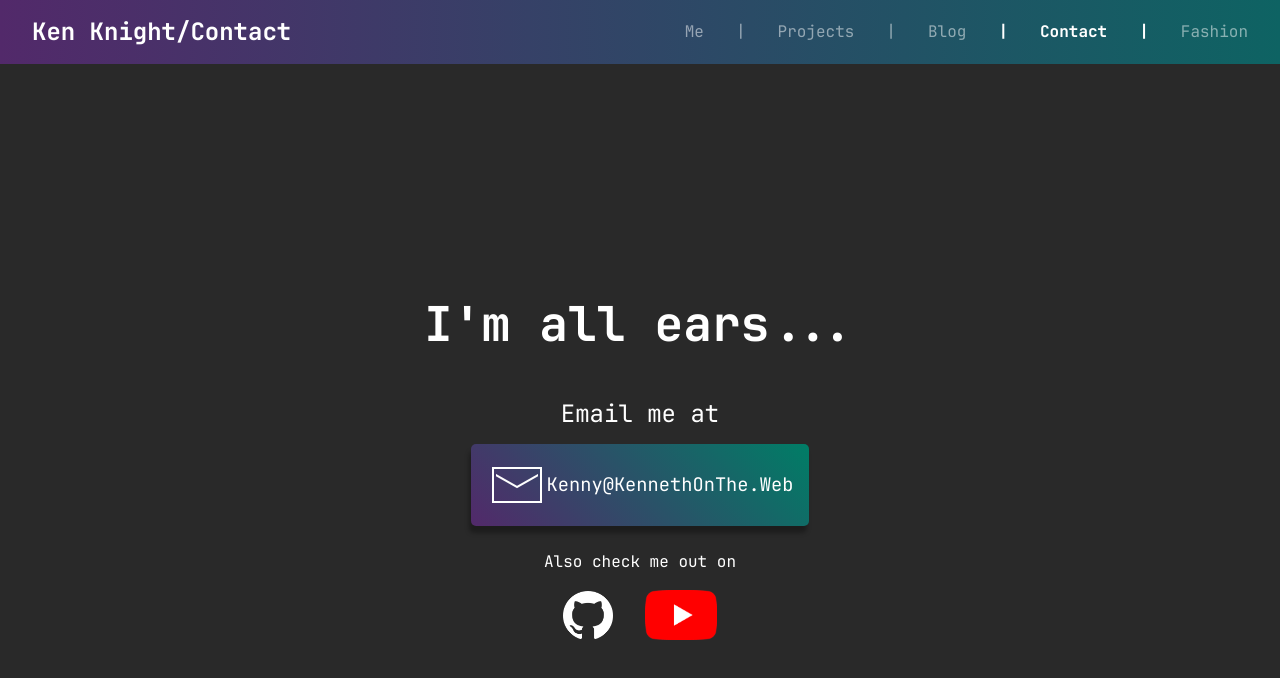
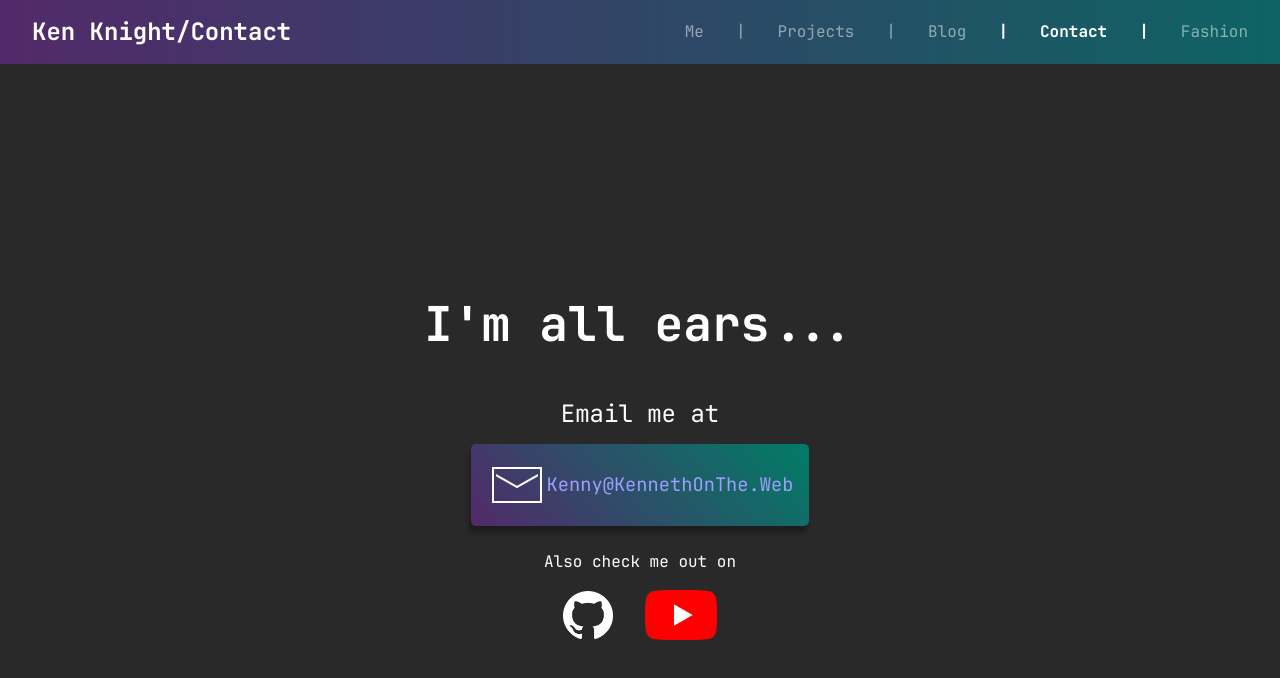
Before and after one commit to KennethOnGitHub/KennethOnGitHub.github.io, a SvelteKit app: page /contact in a window 1280 px wide. Shown: the top 678 px of the page. Built offline with nearby package versions, Linux system fonts and the light colour scheme.

Commit message:
tweaked the main styles.css so that LaTeX fonts would not be overriden to JetbrainsMono which makes it look ugly

```diff
--- a/src/routes/styles.css
+++ b/src/routes/styles.css
@@ -3,12 +3,13 @@
     src: url("/fonts/JetBrainsMono[wght].ttf");
 }
 
-* {
+body {
     font-family: JetBrainsMono;
     color: white;
     color-scheme: dark;
+    background-color: #292929;
 }
-
+/*
 body {
     background-color: #292929;
-}
+} */
```
